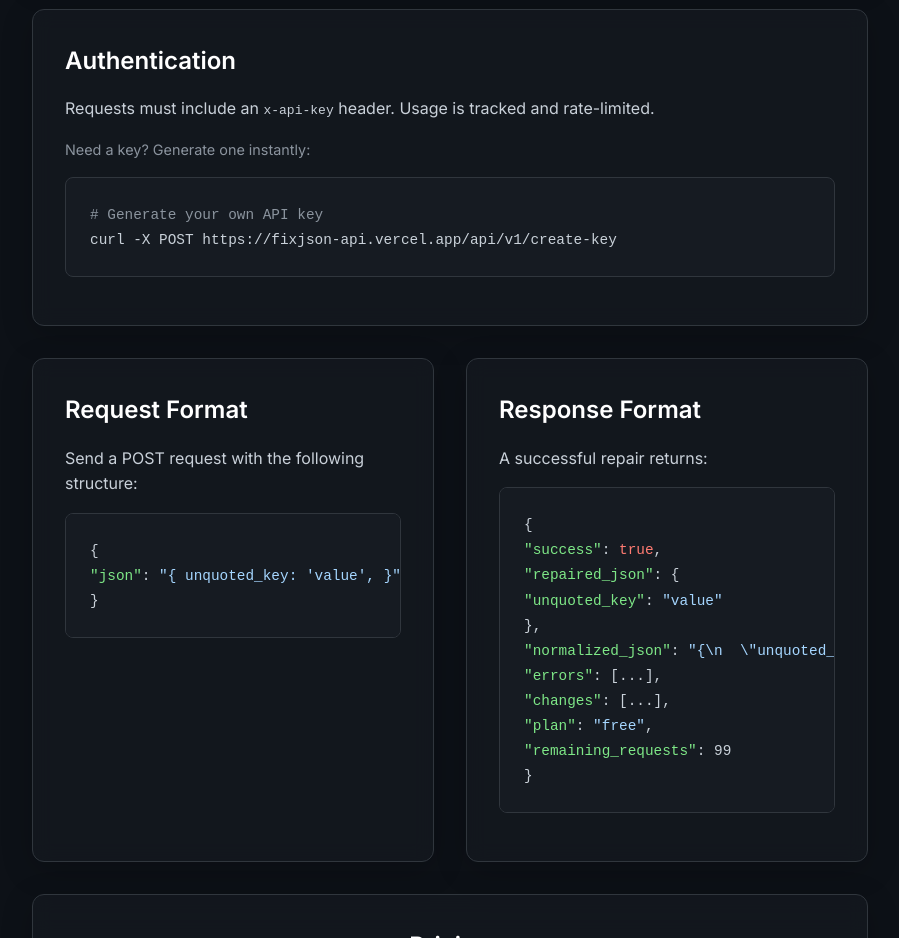
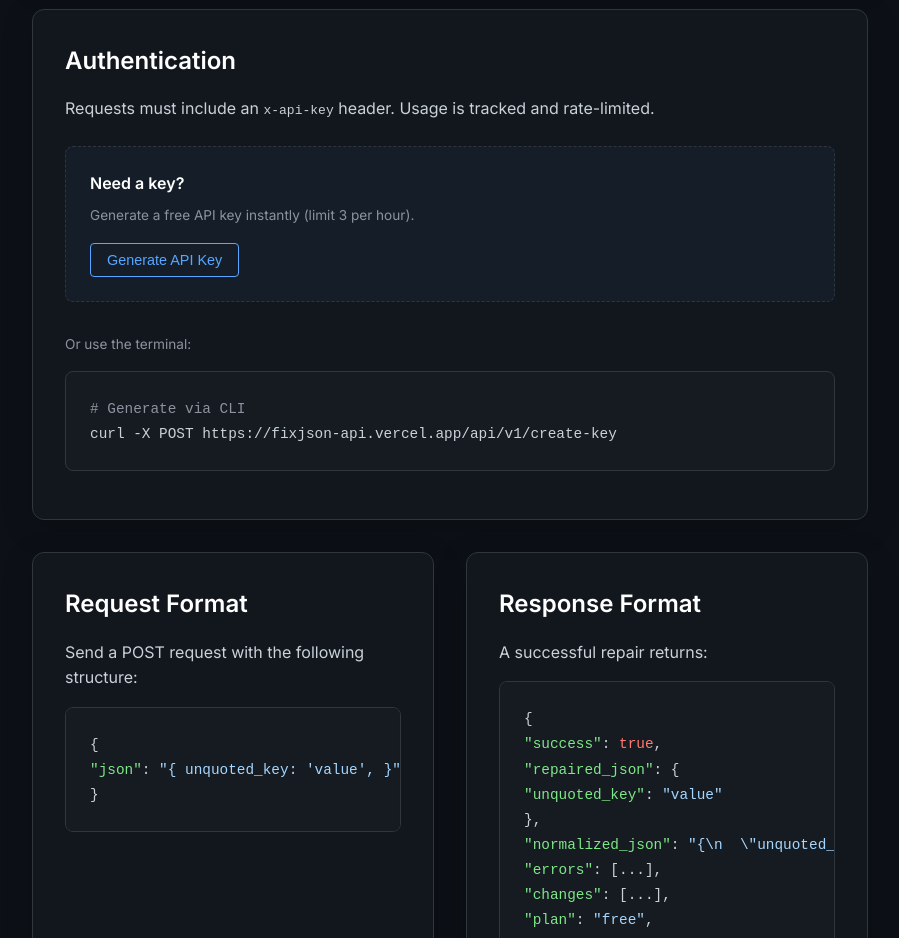
Before and after one commit to Lightningxyz/fixjson-api, a Next.js app: page / in a window 1280 px wide. Shown: the part 1020-1958 px from the top of the page, without its empty margins (190-1089 px from the left). Built offline with nearby package versions, Linux system fonts and the light colour scheme.

Commit message:
Add API key generation button to UI

```diff
--- a/src/app/page.tsx
+++ b/src/app/page.tsx
@@ -7,6 +7,25 @@ export default function Home() {
   const [output, setOutput] = useState<any>(null);
   const [loading, setLoading] = useState(false);
   const [error, setError] = useState<string | null>(null);
+  const [generatedKey, setGeneratedKey] = useState<string | null>(null);
+  const [keyLoading, setKeyLoading] = useState(false);
+
+  const handleCreateKey = async () => {
+    setKeyLoading(true);
+    try {
+      const response = await fetch('/api/v1/create-key', { method: 'POST' });
+      const data = await response.json();
+      if (data.api_key) {
+        setGeneratedKey(data.api_key);
+      } else {
+        alert(data.error || 'Failed to generate key');
+      }
+    } catch (err) {
+      alert('Error generating key');
+    } finally {
+      setKeyLoading(false);
+    }
+  };
 
   const handleFix = async () => {
     if (!input.trim()) return;
@@ -129,12 +148,49 @@ export default function Home() {
         <p>
           Requests must include an <code>x-api-key</code> header. Usage is tracked and rate-limited.
         </p>
-        <p style={{ marginTop: '1rem', color: 'var(--text-secondary)', fontSize: '0.9rem' }}>
-          Need a key? Generate one instantly:
+
+        <div style={{ marginTop: '1.5rem', padding: '1.5rem', background: 'rgba(88, 166, 255, 0.05)', border: '1px dashed var(--border-color)', borderRadius: '8px' }}>
+          <h3 style={{ fontSize: '1rem', marginBottom: '0.5rem' }}>Need a key?</h3>
+          <p style={{ fontSize: '0.85rem', color: 'var(--text-secondary)', marginBottom: '1rem' }}>
+            Generate a free API key instantly (limit 3 per hour).
+          </p>
+
+          {!generatedKey ? (
+            <button
+              className="copy-button"
+              style={{ padding: '0.5rem 1rem', fontSize: '0.9rem' }}
+              onClick={handleCreateKey}
+              disabled={keyLoading}
+            >
+              {keyLoading ? 'Generating...' : 'Generate API Key'}
+            </button>
+          ) : (
+            <div style={{ animation: 'fadeInDown 0.4s ease-out' }}>
+              <p style={{ fontSize: '0.75rem', color: 'var(--accent)', fontWeight: 'bold', marginBottom: '0.5rem' }}>
+                YOUR NEW API KEY (SAVE THIS):
+              </p>
+              <code className="code-block" style={{ display: 'block', wordBreak: 'break-all', margin: '0 0 1rem 0' }}>
+                {generatedKey}
+              </code>
+              <button
+                className="copy-button"
+                onClick={() => {
+                  navigator.clipboard.writeText(generatedKey);
+                  alert('Key copied!');
+                }}
+              >
+                Copy Key
+              </button>
+            </div>
+          )}
+        </div>
+
+        <p style={{ marginTop: '2rem', color: 'var(--text-secondary)', fontSize: '0.85rem' }}>
+          Or use the terminal:
         </p>
         <pre className="code-block">
           <code>
-<span className="code-comment"># Generate your own API key</span><br/>
+<span className="code-comment"># Generate via CLI</span><br/>
 curl -X POST https://fixjson-api.vercel.app/api/v1/create-key
           </code>
         </pre>
```
